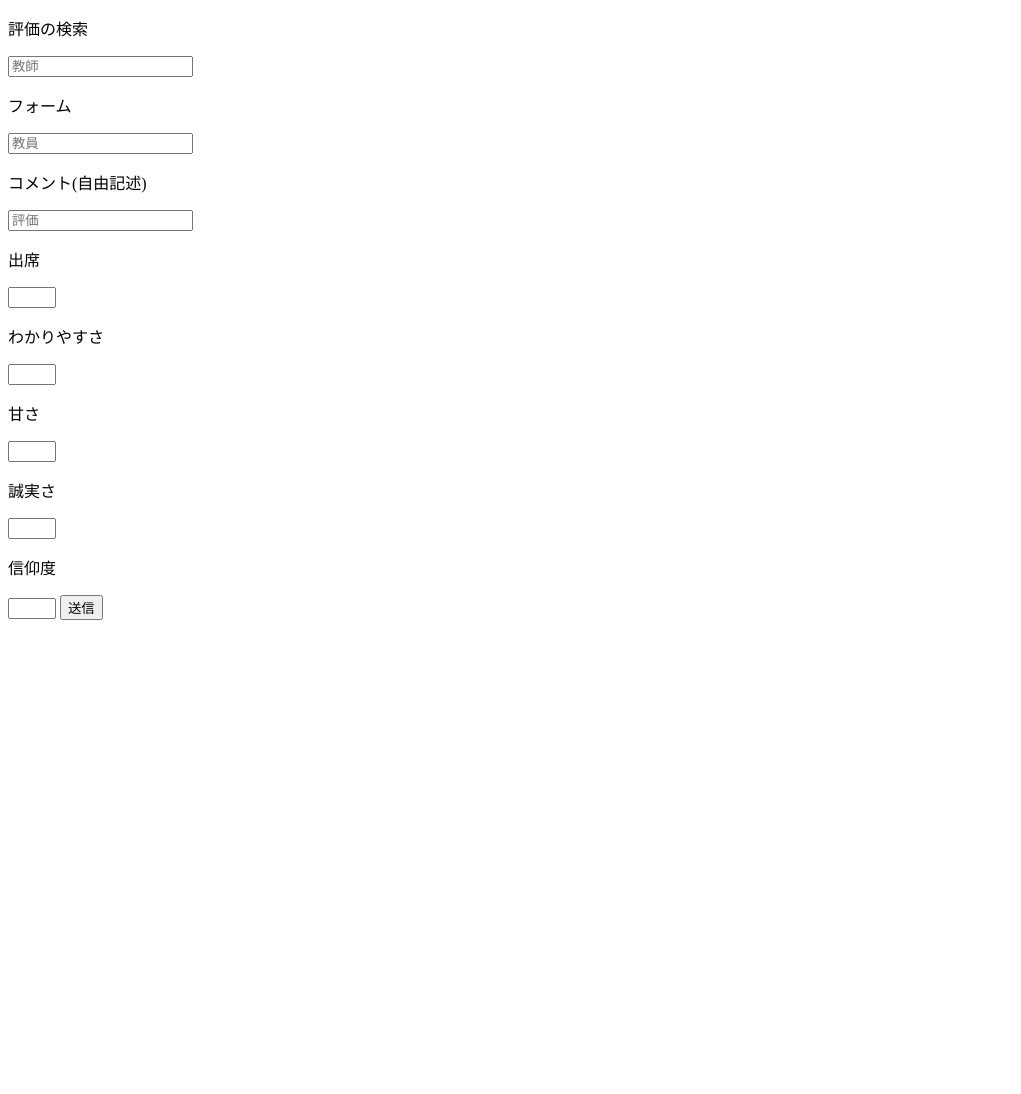
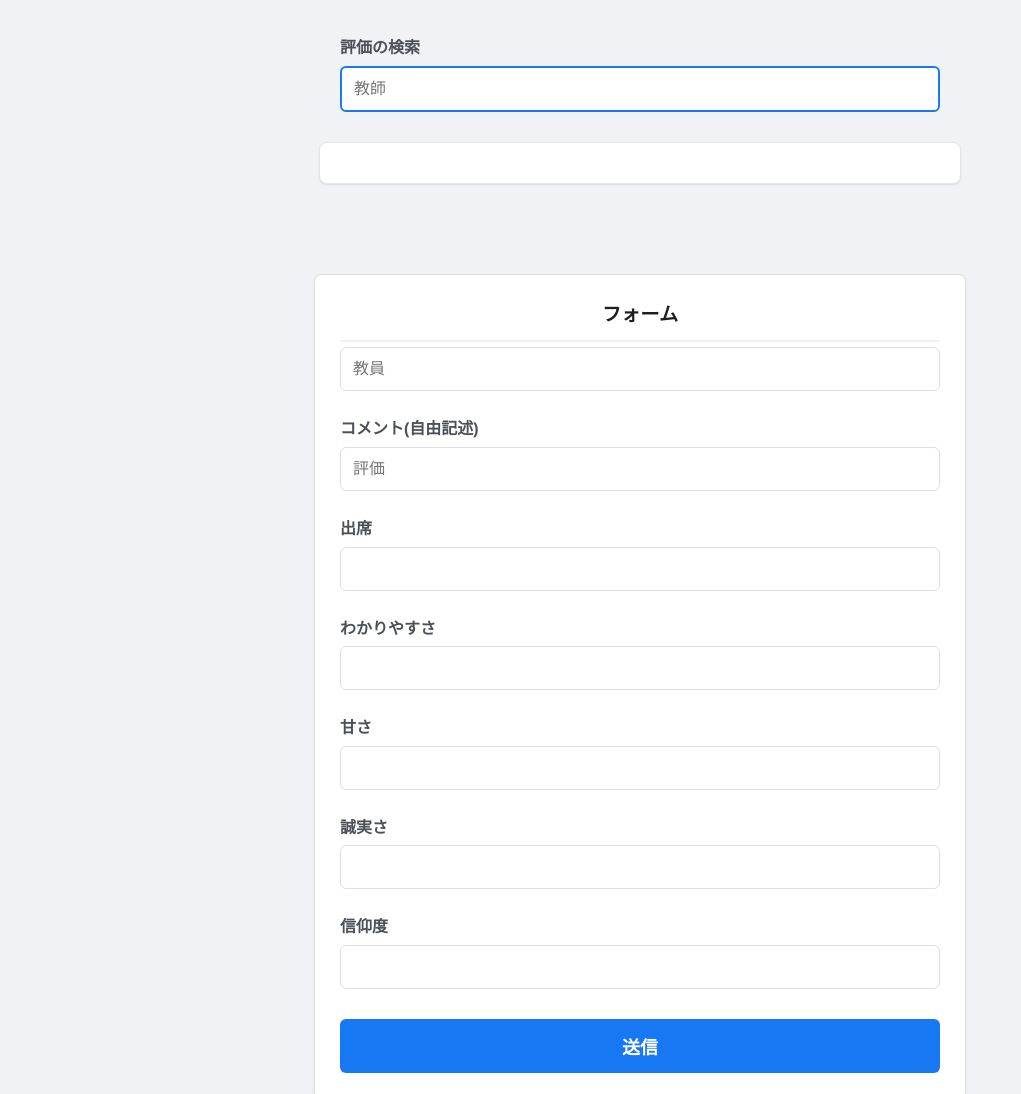
Before and after one commit to mizugorou0111/gyakuhyoutei, a website: page public/index.html in a window 1280 px wide. Shown: the top 1094 px of the page, without its empty margins (0-1021 px from the left). Before the commit the page ends 800 px from the top, so only its background shows below. Drawn offline with Linux system fonts and the light colour scheme; no server answers.

Commit message:
geminiにcssを書いてもらった

```diff
--- a/public/index.html
+++ b/public/index.html
@@ -4,6 +4,7 @@
     <meta charset="UTF-8">
     <meta name="viewport" content="width=device-width, initial-scale=1.0">
     <title>kanisaito</title>
+    <link rel="stylesheet" href="stylesheet.css">
 </head>
 <body>
     <p>評価の検索</p>
--- /dev/null
+++ b/public/stylesheet.css
@@ -0,0 +1,133 @@
+/* public/stylesheet.css */
+
+body {
+    font-family: 'Helvetica Neue', Arial, 'Hiragino Kaku Gothic ProN', 'Hiragino Sans', Meiryo, sans-serif;
+    line-height: 1.6;
+    background-color: #f0f2f5;
+    color: #1c1e21;
+    margin: 0;
+    padding: 20px;
+    display: flex;
+    flex-direction: column;
+    align-items: center;
+}
+
+/* Container-like behavior for the whole content */
+body > * {
+    width: 100%;
+    max-width: 600px;
+}
+
+p {
+    margin-top: 15px;
+    margin-bottom: 5px;
+    font-weight: 600;
+    color: #4b4f56;
+}
+
+input[type="text"],
+input[type="number"] {
+    width: 100%;
+    padding: 12px;
+    margin-bottom: 10px;
+    border: 1px solid #dddfe2;
+    border-radius: 6px;
+    box-sizing: border-box;
+    font-size: 16px;
+    background-color: #fff;
+    transition: border-color 0.2s;
+}
+
+input[type="text"]:focus,
+input[type="number"]:focus {
+    border-color: #1877f2;
+    outline: none;
+    box-shadow: 0 0 0 2px rgba(24, 119, 242, 0.2);
+}
+
+#search {
+    border: 2px solid #1877f2;
+}
+
+#evaluation {
+    background: #fff;
+    padding: 20px;
+    border-radius: 8px;
+    margin: 20px 0;
+    box-shadow: 0 1px 2px rgba(0, 0, 0, 0.1);
+    font-weight: bold;
+    color: #1877f2;
+    text-align: center;
+    border: 1px solid #e4e6eb;
+    white-space: pre-wrap; /* For long evaluation text */
+}
+
+#list {
+    list-style: none;
+    padding: 0;
+    margin: 20px 0;
+}
+
+#list li {
+    background: #fff;
+    border: 1px solid #dddfe2;
+    border-radius: 8px;
+    margin-bottom: 12px;
+    padding: 15px;
+    box-shadow: 0 1px 2px rgba(0, 0, 0, 0.05);
+    position: relative;
+    padding-left: 20px;
+}
+
+#list li::before {
+    content: "";
+    position: absolute;
+    left: 0;
+    top: 0;
+    bottom: 0;
+    width: 6px;
+    background-color: #1877f2;
+    border-radius: 8px 0 0 8px;
+}
+
+#form {
+    background: #fff;
+    padding: 25px;
+    border-radius: 8px;
+    box-shadow: 0 1px 2px rgba(0, 0, 0, 0.1);
+    border: 1px solid #dddfe2;
+    margin-top: 30px;
+    margin-bottom: 50px;
+}
+
+#form p:first-child {
+    font-size: 1.2em;
+    color: #1c1e21;
+    border-bottom: 2px solid #f0f2f5;
+    padding-bottom: 10px;
+    margin-top: 0;
+    text-align: center;
+}
+
+#button {
+    display: block;
+    width: 100%;
+    padding: 14px;
+    background-color: #1877f2;
+    color: #fff;
+    border: none;
+    border-radius: 6px;
+    cursor: pointer;
+    font-size: 18px;
+    font-weight: bold;
+    margin-top: 20px;
+    transition: background-color 0.2s;
+}
+
+#button:hover {
+    background-color: #166fe5;
+}
+
+#button:active {
+    background-color: #1464cc;
+}
```
